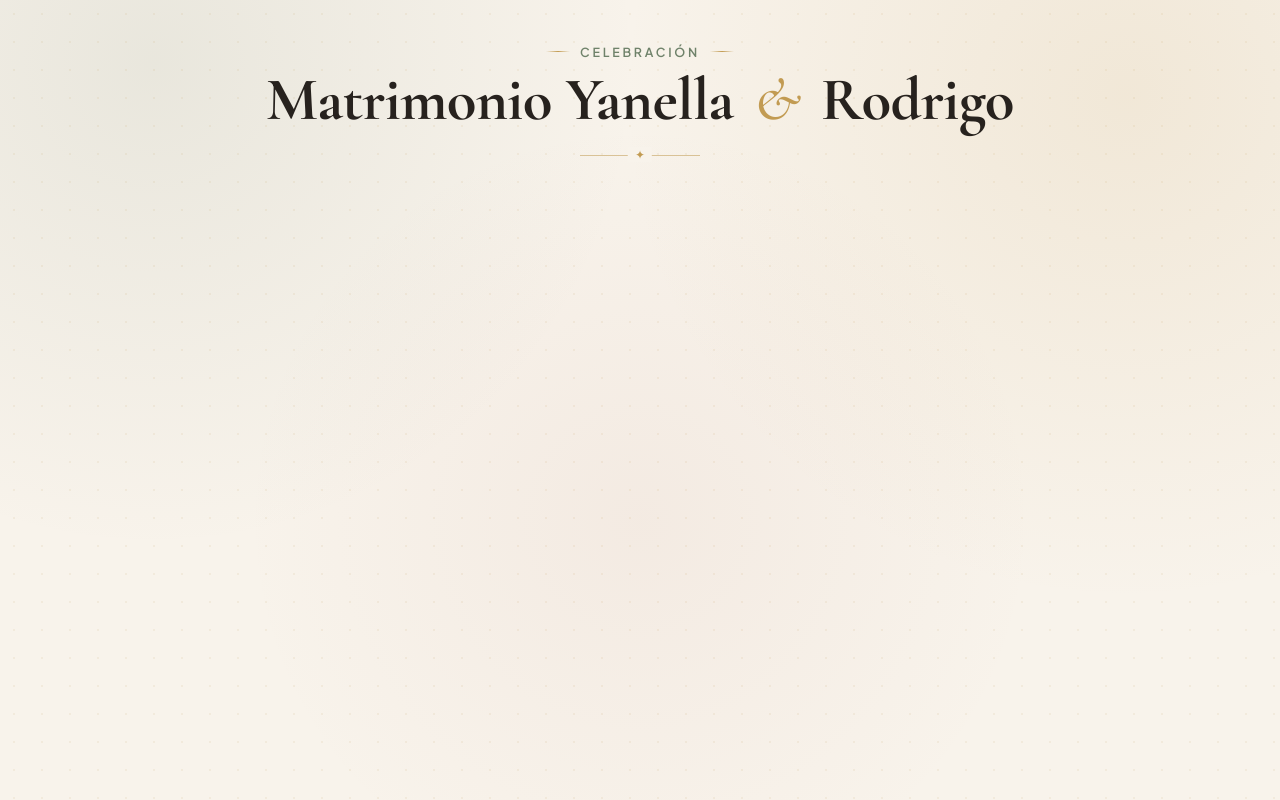
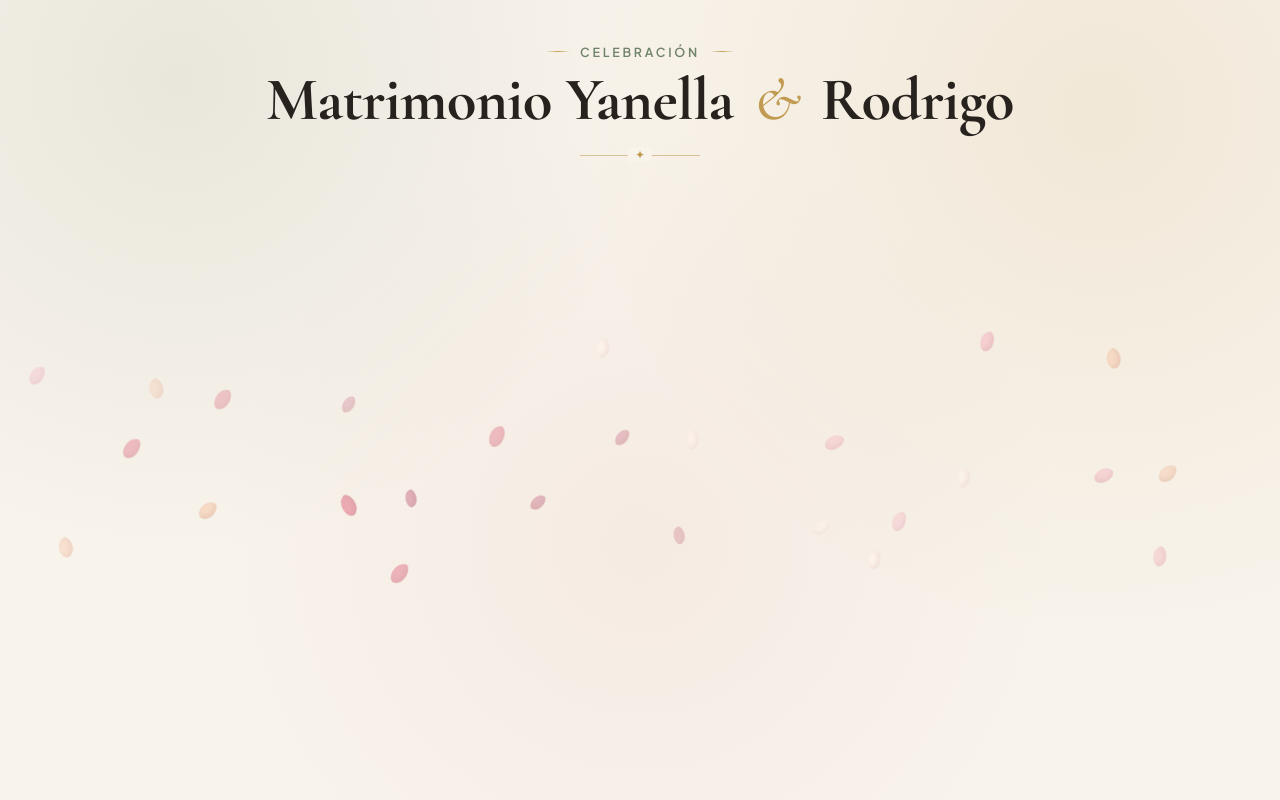
Before and after one commit to bastiandree/Fotos-Matrimonio, a plain HTML site: page mural.html in a window 1280 px wide. Drawn offline with nearby package versions, Linux system fonts and the light colour scheme; no server answers.

Commit message:
Fix typos and adjust styles in mural.html

```diff
--- a/mural.html
+++ b/mural.html
@@ -3,7 +3,7 @@
 <head>
   <meta charset="UTF-8" />
   <meta name="viewport" content="width=device-width, initial-scale=1.0" />
-  <title>Matrimonio Yanela y Rodrigo</title>
+  <title>Matrimonio Yanella y Rodrigo</title>
   <link rel="preconnect" href="https://fonts.googleapis.com" />
   <link rel="preconnect" href="https://fonts.gstatic.com" crossorigin />
   <link href="https://fonts.googleapis.com/css2?family=Cormorant+Garamond:ital,wght@0,600;0,700;1,500&family=Plus+Jakarta+Sans:wght@400;500;600&display=swap" rel="stylesheet" />
@@ -15,7 +15,6 @@
       --muted: #756b60;
       --gold: #c29b52;
       --sage: #6f826a;
-      --rose: #b87a6e;
       --border: #e7ddd0;
     }
 
@@ -30,32 +29,61 @@
       background-color: var(--bg);
       color: var(--ink);
       min-height: 100vh;
-      padding: 2.2rem 1.1rem 4.5rem;
+      padding: 2.2rem 1rem 4.5rem;
       position: relative;
       overflow-x: hidden;
       background-image:
-        radial-gradient(circle at 12% 8%, rgba(111, 130, 106, 0.11), transparent 36%),
-        radial-gradient(circle at 88% 12%, rgba(194, 155, 82, 0.13), transparent 38%),
-        radial-gradient(circle at 50% 65%, rgba(184, 122, 110, 0.07), transparent 48%);
+        radial-gradient(circle at 14% 10%, rgba(111, 130, 106, 0.11), transparent 36%),
+        radial-gradient(circle at 86% 14%, rgba(194, 155, 82, 0.13), transparent 40%),
+        radial-gradient(circle at 50% 68%, rgba(212, 138, 138, 0.08), transparent 50%);
     }
 
-    /* Sutil textura botánica y destellos suaves de fondo */
-    body::before {
-      content: "";
+    .petals-layer {
       position: fixed;
       inset: 0;
       pointer-events: none;
-      opacity: 0.28;
-      background-image: radial-gradient(rgba(194, 155, 82, 0.35) 1px, transparent 1px);
-      background-size: 28px 28px;
-      z-index: 0;
+      overflow: hidden;
+      z-index: 20;
+    }
+
+    .petal {
+      position: absolute;
+      top: -40px;
+      left: var(--x, 50%);
+      width: var(--w, 14px);
+      height: var(--h, 20px);
+      background: var(--color, #f3c6cb);
+      border-radius: 75% 25% 70% 30% / 65% 35% 65% 35%;
+      opacity: var(--opacity, 0.65);
+      box-shadow: inset -2px -2px 5px rgba(145, 78, 86, 0.16);
+      animation:
+        petalFall var(--fall-duration, 13s) linear var(--delay, 0s) infinite,
+        petalSway var(--sway-duration, 4.2s) ease-in-out var(--delay, 0s) infinite alternate;
+    }
+
+    @keyframes petalFall {
+      0% {
+        top: -36px;
+      }
+      100% {
+        top: 106vh;
+      }
+    }
+
+    @keyframes petalSway {
+      0% {
+        transform: translateX(-18px) rotate(var(--r-start, -25deg));
+      }
+      100% {
+        transform: translateX(22px) rotate(var(--r-end, 45deg));
+      }
     }
 
     header {
       position: relative;
-      z-index: 1;
+      z-index: 5;
       max-width: 920px;
-      margin: 0 auto 2.6rem;
+      margin: 0 auto 2.2rem;
       text-align: center;
     }
 
@@ -117,83 +145,86 @@
 
     .collage-stage {
       position: relative;
-      z-index: 1;
-      max-width: 1380px;
+      z-index: 5;
+      max-width: 1320px;
       margin: 0 auto;
       display: grid;
       grid-template-columns: repeat(2, minmax(0, 1fr));
-      gap: 1.35rem 1rem;
+      gap: 0.35rem 0.25rem;
       align-items: center;
+      padding: 0.4rem 0.35rem;
     }
 
     @media (min-width: 640px) {
       .collage-stage {
         grid-template-columns: repeat(3, minmax(0, 1fr));
-        gap: 1.8rem 1.4rem;
+        gap: 0.45rem 0.35rem;
       }
     }
 
     @media (min-width: 1024px) {
       .collage-stage {
         grid-template-columns: repeat(4, minmax(0, 1fr));
-        gap: 2.1rem 1.7rem;
+        gap: 0.55rem 0.4rem;
       }
     }
 
     .collage-piece {
       position: relative;
       background: var(--paper);
-      padding: 0.55rem 0.55rem 0.85rem;
-      border-radius: 12px;
+      padding: 0.42rem 0.42rem 0.65rem;
+      border-radius: 10px;
       border: 1px solid var(--border);
       box-shadow:
-        0 12px 26px rgba(39, 34, 30, 0.08),
+        0 10px 24px rgba(39, 34, 30, 0.12),
         0 2px 6px rgba(194, 155, 82, 0.10);
       cursor: pointer;
-      transform: rotate(var(--tilt, 0deg)) translateY(var(--shift-y, 0px));
+      transform:
+        rotate(var(--tilt, 0deg))
+        translate(var(--shift-x, 0px), var(--shift-y, 0px));
       transition: transform 0.25s cubic-bezier(0.22, 1, 0.36, 1), box-shadow 0.25s ease, border-color 0.25s ease;
-      z-index: 1;
+      z-index: var(--layer, 2);
     }
 
     .collage-piece::after {
       content: "";
       position: absolute;
-      inset: 4px;
-      border-radius: 9px;
+      inset: 3px;
+      border-radius: 8px;
       border: 1px solid rgba(194, 155, 82, 0.22);
       pointer-events: none;
     }
 
     .collage-piece:hover {
-      transform: rotate(0deg) translateY(-5px) scale(1.02);
-      border-color: rgba(194, 155, 82, 0.55);
+      transform: rotate(0deg) translate(0px, -6px) scale(1.03);
+      border-color: rgba(194, 155, 82, 0.65);
       box-shadow:
-        0 20px 38px rgba(39, 34, 30, 0.14),
-        0 0 0 3px rgba(194, 155, 82, 0.12);
-      z-index: 10;
+        0 22px 40px rgba(39, 34, 30, 0.20),
+        0 0 0 3px rgba(194, 155, 82, 0.14);
+      z-index: 15;
     }
 
     .collage-piece.featured {
       grid-column: span 2;
-      padding: 0.7rem 0.7rem 1rem;
+      padding: 0.55rem 0.55rem 0.8rem;
     }
 
     .collage-piece img {
       display: block;
       width: 100%;
       height: auto;
-      border-radius: 7px;
+      border-radius: 6px;
       background: #eee7dc;
     }
 
     .collage-piece.featured img {
-      max-height: 450px;
+      max-height: 430px;
       object-fit: cover;
     }
 
     .empty-state {
       position: relative;
-      z-index: 1;
+      z-index: 5;
       max-width: 500px;
       margin: 2.5rem auto;
       text-align: center;
@@ -207,11 +238,10 @@
       font-style: italic;
     }
 
-    /* Visor a tamaño real al hacer clic */
     .lightbox {
       position: fixed;
       inset: 0;
-      background: rgba(20, 17, 14, 0.9);
+      background: rgba(20, 17, 14, 0.92);
       backdrop-filter: blur(4px);
       display: none;
       align-items: center;
@@ -270,6 +300,8 @@
   </style>
 </head>
 <body>
+  <div class="petals-layer" id="petalsLayer" aria-hidden="true"></div>
+
   <header>
     <div class="eyebrow">Celebración</div>
     <h1>Matrimonio Yanella <em>&amp;</em> Rodrigo</h1>
@@ -294,6 +326,7 @@
     const WEB_APP_URL = "https://script.google.com/macros/s/AKfycbw3jH7FuKPC18MacN5XHOKWraKWz00mgfCfliuoiYi6vgU-JCFe-Voee9zdll4QGfIWzg/exec";
     const POLL_INTERVAL_MS = 10000;
 
+    const petalsLayer = document.getElementById("petalsLayer");
     const collageStage = document.getElementById("collageStage");
     const emptyState = document.getElementById("emptyState");
     const lightbox = document.getElementById("lightbox");
@@ -301,15 +334,51 @@
     const lightboxImg = document.getElementById("lightboxImg");
     const lightboxClose = document.getElementById("lightboxClose");
 
+    const PETAL_STYLES = [
+      { color: "#f6c9cf", w: "14px", h: "19px", rStart: "-25deg", rEnd: "42deg" },
+      { color: "#e89ca8", w: "15px", h: "21px", rStart: "18deg", rEnd: "-48deg" },
+      { color: "#fff5ee", w: "13px", h: "18px", rStart: "-15deg", rEnd: "35deg" },
+      { color: "#f7d6be", w: "15px", h: "19px", rStart: "22deg", rEnd: "-38deg" },
+      { color: "#dca3ad", w: "12px", h: "17px", rStart: "-30deg", rEnd: "30deg" }
+    ];
+
+    function createFallingPetals(count = 26) {
+      petalsLayer.innerHTML = "";
+      for (let i = 0; i < count; i++) {
+        const style = PETAL_STYLES[i % PETAL_STYLES.length];
+        const petal = document.createElement("span");
+        petal.className = "petal";
+
+        const x = ((i * 37) % 96) + 2;
+        const fallDuration = 11 + (i % 7) * 2.2;
+        const swayDuration = 3.4 + (i % 5) * 0.7;
+        const delay = -((i * 1.9) % 14);
+        const opacity = 0.52 + (i % 4) * 0.1;
+
+        petal.style.setProperty("--x", `${x}%`);
+        petal.style.setProperty("--w", style.w);
+        petal.style.setProperty("--h", style.h);
+        petal.style.setProperty("--color", style.color);
+        petal.style.setProperty("--opacity", opacity.toFixed(2));
+        petal.style.setProperty("--r-start", style.rStart);
+        petal.style.setProperty("--r-end", style.rEnd);
+        petal.style.setProperty("--fall-duration", `${fallDuration}s`);
+        petal.style.setProperty("--sway-duration", `${swayDuration}s`);
+        petal.style.setProperty("--delay", `${delay}s`);
+
+        petalsLayer.appendChild(petal);
+      }
+    }
+
     const COLLAGE_PRESETS = [
-      { tilt: "-2.2deg", shiftY: "0px", featured: true },
-      { tilt: "2.8deg", shiftY: "7px", featured: false },
-      { tilt: "-3deg", shiftY: "-5px", featured: false },
-      { tilt: "1.8deg", shiftY: "6px", featured: false },
-      { tilt: "-1.8deg", shiftY: "-4px", featured: false },
-      { tilt: "3deg", shiftY: "8px", featured: false },
-      { tilt: "1.5deg", shiftY: "-5px", featured: true },
-      { tilt: "-2.6deg", shiftY: "6px", featured: false }
+      { tilt: "-2.4deg", shiftX: "0px", shiftY: "0px", layer: 4, featured: true },
+      { tilt: "3.2deg", shiftX: "-6px", shiftY: "6px", layer: 3, featured: false },
+      { tilt: "-3.4deg", shiftX: "5px", shiftY: "-6px", layer: 5, featured: false },
+      { tilt: "2.1deg", shiftX: "-5px", shiftY: "5px", layer: 2, featured: false },
+      { tilt: "-2deg", shiftX: "6px", shiftY: "-5px", layer: 4, featured: false },
+      { tilt: "3.4deg", shiftX: "-4px", shiftY: "7px", layer: 3, featured: false },
+      { tilt: "1.6deg", shiftX: "0px", shiftY: "-6px", layer: 5, featured: true },
+      { tilt: "-2.8deg", shiftX: "4px", shiftY: "5px", layer: 2, featured: false }
     ];
 
     function openLightbox(photo) {
@@ -342,7 +411,9 @@
         article.className = "collage-piece" + (preset.featured ? " featured" : "");
         article.dataset.id = photo.id || "";
         article.style.setProperty("--tilt", preset.tilt);
+        article.style.setProperty("--shift-x", preset.shiftX);
         article.style.setProperty("--shift-y", preset.shiftY);
+        article.style.setProperty("--layer", preset.layer);
 
         const img = document.createElement("img");
         img.src = photo.url || "";
@@ -379,6 +450,7 @@
       }
     });
 
+    createFallingPetals(26);
     syncMural();
     setInterval(syncMural, POLL_INTERVAL_MS);
   </script>
```
